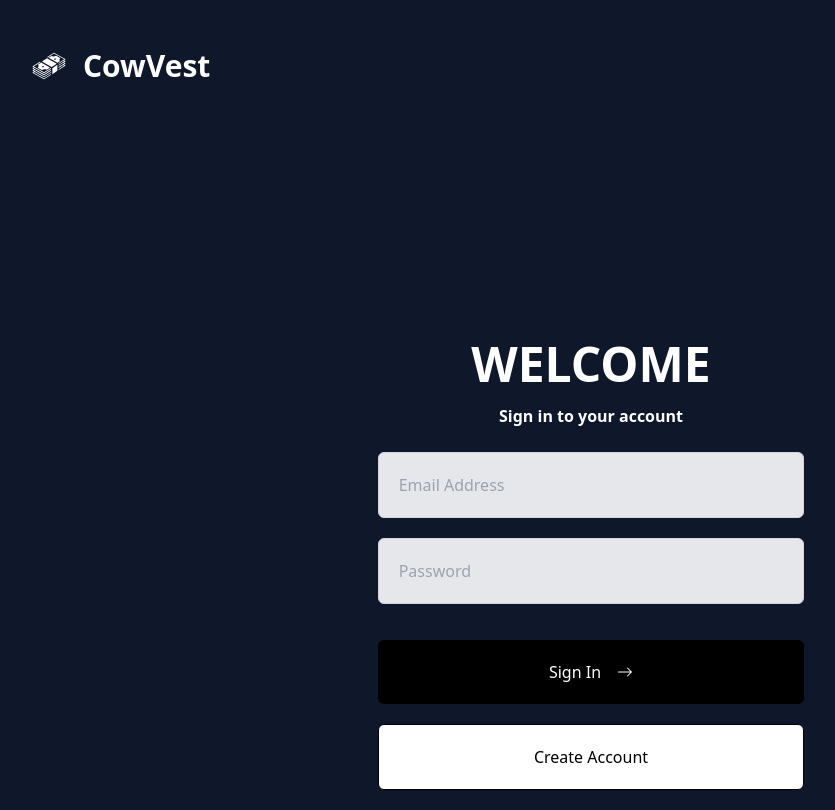
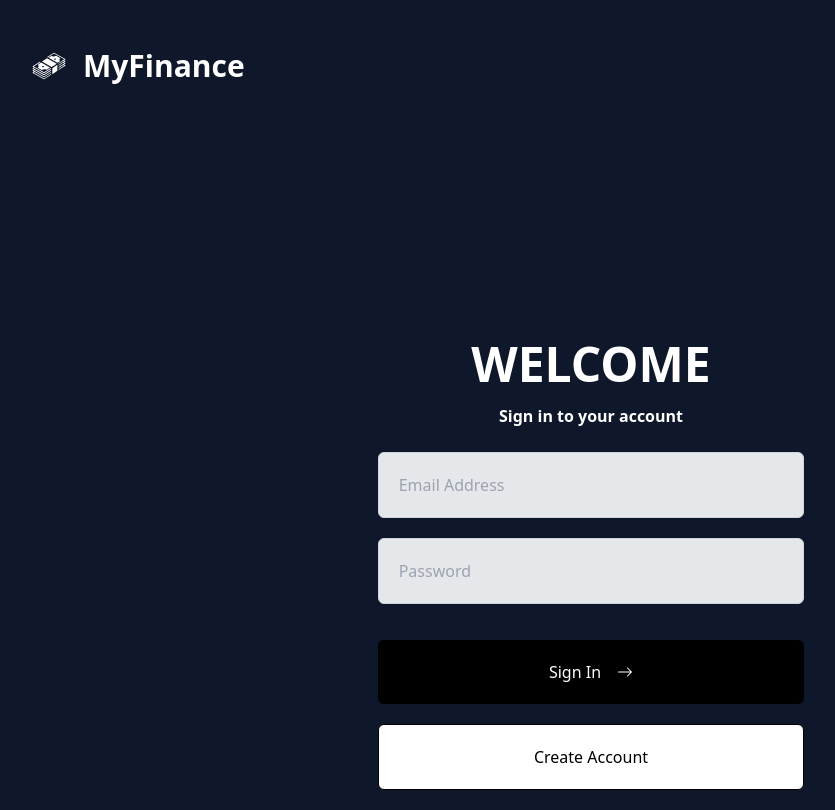
Before and after one commit to nkemjikaobi/cowvest-frontend, a Next.js app: page / in a window 1280 px wide. Shown: the whole page, without its empty margins (49-884 px from the left). Built offline with nearby package versions, Linux system fonts and the light colour scheme; no server answers.

Commit message:
Changed name to Myfinance and Disabled Maintanance

```diff
--- a/components/BasePageLayout.tsx
+++ b/components/BasePageLayout.tsx
@@ -29,7 +29,7 @@ const BasePageLayout = ({ title, children }: any) => {
 };
 
 BasePageLayout.defaultProps = {
-	title: 'CowVest',
+	title: 'MyFinance',
 };
 
 export default BasePageLayout;
--- a/components/SideBar.tsx
+++ b/components/SideBar.tsx
@@ -15,7 +15,7 @@ const SideBar = () => {
 		<div className='px-7 py-24'>
 			<Link href='/dashboard'>
 				<a href='#' className='text-2xl font-bold'>
-					CowVest
+					MyFinance
 				</a>
 			</Link>
 			<Link href='/dashboard'>
--- a/pages/_app.tsx
+++ b/pages/_app.tsx
@@ -4,9 +4,6 @@ import AuthState from 'context/auth/AuthState';
 import Maintenance from 'components/Maintenance';
 
 function MyApp({ Component, pageProps }: AppProps) {
-	if (process.env.NEXT_PUBLIC_MAINTENANCE_MODE) {
-		return <Maintenance />;
-	}
 	return (
 		<AuthState>
 			<Component {...pageProps} />
--- a/pages/index.tsx
+++ b/pages/index.tsx
@@ -60,7 +60,7 @@ const Home: NextPage = () => {
 		await login(user, router);
 	};
 	return (
-		<BasePageLayout title='Cowvest Home Page'>
+		<BasePageLayout title='MyFinance Home Page'>
 			<Toaster position='top-right' />
 			<nav className='flex items-center justify-between mt-12 px-5 md:px-20'>
 				<div
@@ -68,7 +68,7 @@ const Home: NextPage = () => {
 					onClick={() => router.push('/')}
 				>
 					<GiMoneyStack className='text-3xl md:text-4xl' />
-					<h3 className='ml-4 text-2xl md:text-3xl font-bold'>CowVest</h3>
+					<h3 className='ml-4 text-2xl md:text-3xl font-bold'>MyFinance</h3>
 				</div>
 			</nav>
 			<div className='container mx-auto text-center'>
--- a/pages/register.tsx
+++ b/pages/register.tsx
@@ -77,7 +77,7 @@ const Register: NextPage = () => {
 					onClick={() => router.push('/')}
 				>
 					<GiMoneyStack className='text-3xl md:text-4xl' />
-					<h3 className='ml-4 text-2xl md:text-3xl font-bold'>CowVest</h3>
+					<h3 className='ml-4 text-2xl md:text-3xl font-bold'>MyFinance</h3>
 				</div>
 				<ul className='flex items-center justify-between w-1/8'>
 					<li className='text-base md:text-xl hover:text-blue-500'>
```
